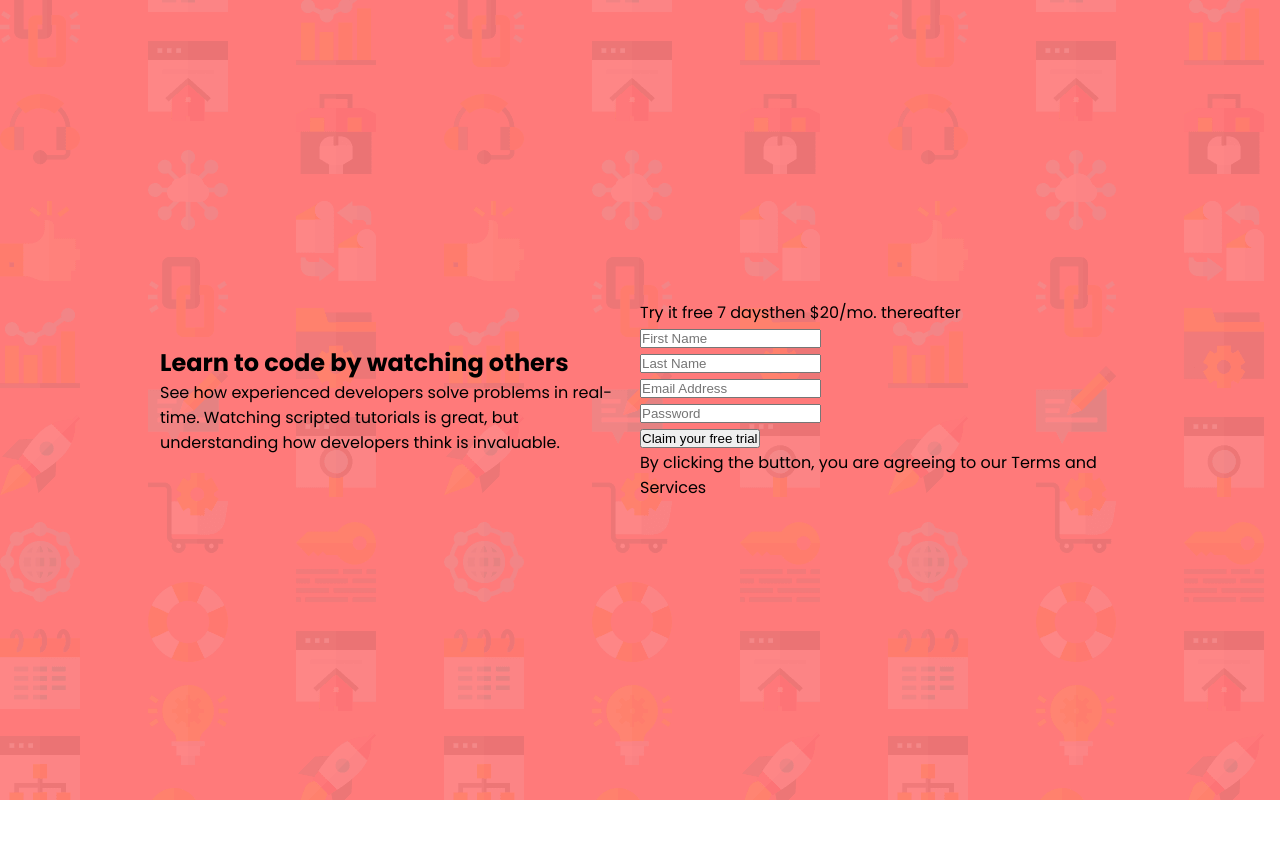
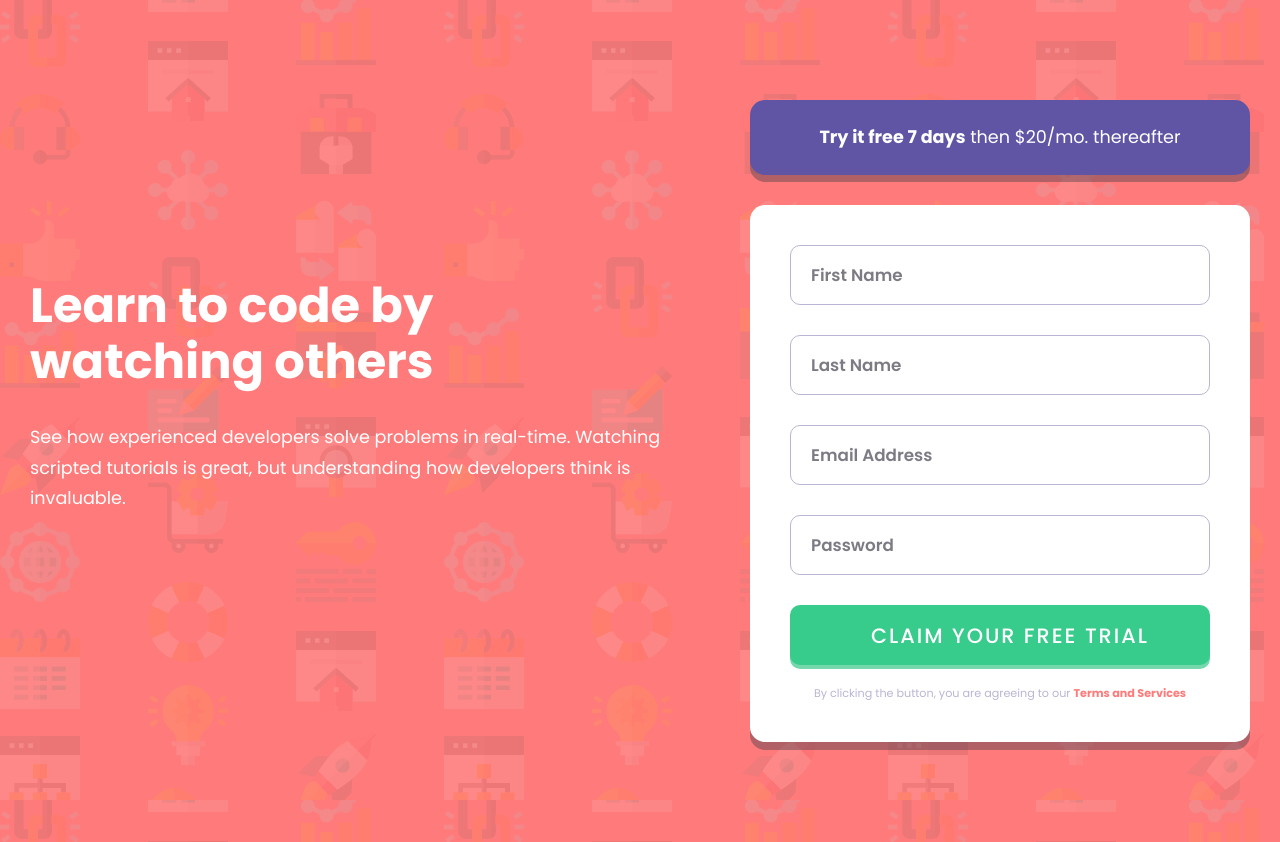
Before and after one commit to frandomitrovic/intro-component-with-signup-form-master, a plain HTML site: page index.html in a window 1280 px wide. Before the commit the page ends 800 px from the top, so only its background shows below. Drawn offline with Linux system fonts and the light colour scheme.

Commit message:
fixed responsivness

```diff
--- a/css/style.css
+++ b/css/style.css
@@ -26,22 +26,217 @@
     box-sizing: border-box;
 }
 
+.error-icon,
+.error-text {
+	display: none;
+}
+
 body {
     font-family: 'Poppins', sans-serif;
     font-size: var(--f-16);
 }
 
-main {
+#intro {
+    min-height: 100vh;
+    width: 100%;
     display: flex;
+    align-items: center;
     justify-content: center;
-    align-items: center;
-    min-height: 100vh;
-    background: url('../images/bg-intro-desktop.png') no-repeat;
+    background-image: url(../images/bg-intro-mobile.png);
     background-color: var(--Red);
-    padding: 0px 160px;
+    padding: 100px 0px;
 }
 
-section {
-    max-width: 100%;
-    width: 50%;
+.container {
+    display: flex;
+    align-items: center;
+    justify-content: space-between;
+    flex-direction: column;
+    text-align: center;
+    padding: 0px 30px;
+    max-width: 1300px;
+    margin: 0 auto;
 }
+
+.left-col {
+    flex: 1;
+    margin-bottom: 50px;
+}
+
+.left-col h1 {
+    color: white;
+    font-size: 2.5rem;
+    line-height: 3rem;
+    margin-bottom: 2rem;
+}
+
+.left-col p {
+    color: white;
+    font-size: 1.3rem;
+    line-height: 1.9rem;
+}
+
+.right-col {
+    flex: 1;
+}
+
+.right-col .top-card {
+    background-color: var(--Blue);
+    color: white;
+    padding: 15px 90px;
+    border-radius: 15px;
+    box-shadow: 0 7px hsla(249, 10%, 26%, 0.404);
+    margin-bottom: 30px;
+}
+
+.right-col .top-card p {
+    font-size: 1.3rem;
+    line-height: 2.2rem;
+}
+
+.right-col .top-card p span {
+    font-weight: 700;
+}
+
+.right-col .form-container {
+    background-color: white;
+    padding: 30px;
+    border-radius: 15px;
+    box-shadow: 0 8px hsla(249, 10%, 26%, 0.404);
+}
+
+.field-group {
+    position: relative;
+    margin-bottom: 25px;
+}
+
+.right-col label {
+    display: none;
+}
+
+.right-col input, .right-col button[type=submit] {
+    width: 100%;
+    height: 60px;
+    margin-bottom: 5px;
+    border-radius: 10px;
+    border: 1.3px solid var(--Grayish-Blue);
+    padding-left: 20px;
+    outline: none;
+    color: var(--Dark-Blue);
+    font-family: inherit;
+    font-size: 1.1rem;
+    font-weight: 600;
+}
+
+.right-col input:focus {
+    border: 1.5px solid var(--Dark-Blue);
+}
+
+.right-col input::placeholder {
+    color: hsla(249, 10%, 26%, 0.678);
+    font-family: inherit;
+    font-size: 1.1rem;
+    font-family: 600;
+}
+
+.right-col button[type=submit] {
+    cursor: pointer;
+    background-color: var(--Green);
+    box-shadow: 0px 4px hsl(154, 56%, 65%);
+    color: white;
+    font-weight: 500;
+    font-size: 1.3rem;
+    text-transform: uppercase;
+    letter-spacing: 2px;
+    margin-bottom: 0px;
+    border: none;
+}
+
+.right-col button[type=submit]:hover {
+    background-color: hsl(154, 73%, 65%);
+}
+
+.right-col .form-footer {
+    margin-top: 10px;
+    color: var(--Grayish-Blue);
+}
+
+.right-col .form-footer span {
+    color: var(--Red);
+    font-weight: 700;
+}
+
+.error-text {
+    text-align: right;
+    bottom: 0;
+    right: 0;
+    font-size: 0.8rem;
+    font-style: italic;
+    color: var(--Red);
+    font-weight: 500;
+}
+
+.error-icon {
+    position: absolute;
+    top: 0;
+    right: 20px;
+    top: 28%;
+}
+
+.field-group.error .error-text, .field-group.error .error-icon {
+    display: block;
+}
+
+.field-group.error input {
+    border: 2px solid var(--Red);
+}
+
+@media only screen and (min-width: 1000px) {
+    #intro {
+        background-image: url(../images/bg-intro-desktop.png);
+    }
+
+    .container {
+        flex-direction: row;
+    }
+
+    .left-col {
+        text-align: left;
+        padding-right: 50px;
+    }
+
+    .left-col h1 {
+        font-size: 3rem;
+        line-height: 3.5rem;
+    }
+
+    .left-col p {
+        font-size: 1.1rem;
+    }
+
+    .right-col {
+        max-width: 500px;
+    }
+
+    .right-col .top-card {
+        padding: 20px;
+    }
+    .right-col .top-card p {
+        font-size: 1.1rem;
+    }
+
+    .right-col .form-container {
+        padding: 40px;
+    }
+
+    .right-col input::placeholder, .right-col input {
+        font-size: 1.05rem;
+        height: 60px;
+    }
+
+    .right-col .form-footer {
+        margin-top: 20px;
+        font-size: 0.7rem;
+    }
+
+}
--- a/index.html
+++ b/index.html
@@ -8,46 +8,50 @@
   <title>Frontend Mentor | Intro component with sign up form</title>
 </head>
 <body>
-  <main>
-    <section class="description">
-      <h1>Learn to code by watching others</h1>
-      <p>See how experienced developers solve problems in real-time. Watching scripted tutorials is great,
-        but understanding how developers think is invaluable.</p>
-    </section>
-
-    <section>
-      <div class="head">
-        <span class="bold">Try it free 7 days</span><span class="regular">then $20/mo. thereafter</span>
+  <section id="intro">
+    <div class="container">
+      <div class="left-col">
+        <h1>Learn to code by <br> watching others</h1>
+        <p>See how experienced developers solve problems in real-time. Watching scripted tutorials is great,
+          but understanding how developers think is invaluable.</p>
       </div>
-      <form action="#" id="form">
-        <div>
-          <input type="text" placeholder="First Name" id="fname">
+      <div class="right-col">
+        <div class="top-card">
+          <p><span>Try it free 7 days</span> then $20/mo. thereafter</p>
         </div>
-        <div>
-          <input type="text" placeholder="Last Name" id="lname">
+        <div class="form-container">
+          <form action="#">
+            <div class="field-group">
+              <label for="first-name">First Name</label>
+              <input type="text" name="first-name" id="first-name" placeholder="First Name">
+              <img src="./images/icon-error.svg" alt="Error icon" class="error-icon">
+              <p class="error-text">First Name cannot be empty</p>
+            </div>
+            <div class="field-group">
+              <label for="last-name">Last Name</label>
+              <input type="text" name="last-name" id="last-name" placeholder="Last Name">
+              <img src="./images/icon-error.svg" alt="Error icon" class="error-icon">
+              <p class="error-text">Last Name cannot be empty</p>
+            </div>
+            <div class="field-group">
+              <label for="email">Email Address</label>
+              <input type="email" name="email" id="email" placeholder="Email Address">
+              <img src="./images/icon-error.svg" alt="Error icon" class="error-icon">
+              <p class="error-text">Looks like this is not email</p>
+            </div>
+            <div class="field-group">
+              <label for="password">Password</label>
+              <input type="text" name="password" id="password" placeholder="Password">
+              <img src="./images/icon-error.svg" alt="Error icon" class="error-icon">
+              <p class="error-text">Password cannot be empty</p>
+            </div>
+            <button type="submit">Claim your free trial</button>
+            <p class="form-footer">By clicking the button, you are agreeing to our <span>Terms and Services</span></p>
+          </form>
         </div>
-        <div>
-          <input type="email" placeholder="Email Address" id="email">
-        </div>
-        <div>
-          <input type="password" placeholder="Password" id="pass">
-        </div>
-        <button>Claim your free trial</button>
-        <p>By clicking the button, you are agreeing to our <span>Terms and Services</span></p>
-      </form>
-    </section>
-  </main>
-
-
-
-
-
-
-
-
-
-
-
+      </div>
+    </div>
+  </section>
   <script src="js/main.js"></script>
 </body>
 </html>
--- a/js/main.js
+++ b/js/main.js
@@ -0,0 +1,26 @@
+const form = document.querySelector('.form-container form');
+const inputs = document.querySelectorAll('.form-container input');
+
+form.addEventListener('submit', (e) => {
+	e.preventDefault();
+	inputs.forEach((input) => {
+		// console.log(input.value);
+		if (!input.value) {
+			input.parentElement.classList.add('error');
+		} else {
+			input.parentElement.classList.remove('error');
+			if (input.type == 'email') {
+				if (validateEmail(input.value)) {
+					input.parentElement.classList.remove('error');
+				} else {
+					input.parentElement.classList.add('error');
+				}
+			}
+		}
+	});
+});
+
+function validateEmail (email) {
+	var re = /^(([^<>()\[\]\\.,;:\s@"]+(\.[^<>()\[\]\\.,;:\s@"]+)*)|(".+"))@((\[[0-9]{1,3}\.[0-9]{1,3}\.[0-9]{1,3}\.[0-9]{1,3}\])|(([a-zA-Z\-0-9]+\.)+[a-zA-Z]{2,}))$/;
+	return re.test(String(email).toLowerCase());
+}
```
